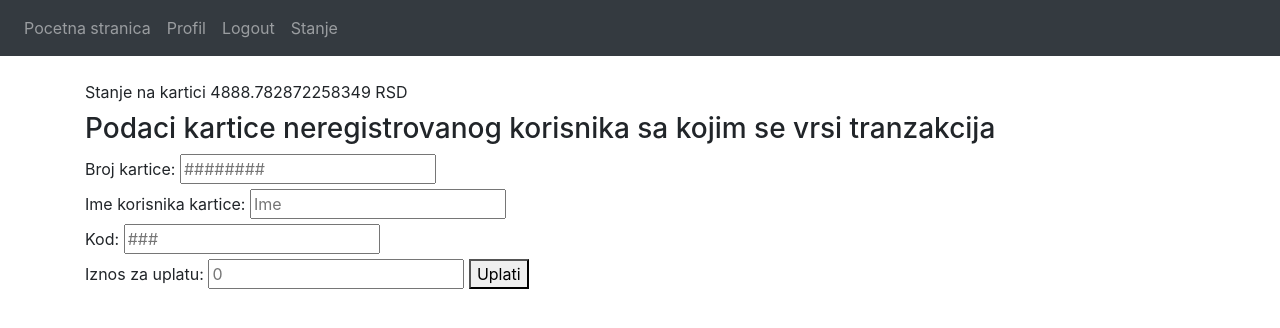
After one commit to nemanja322019/DRS-projekat, a Flask app: page /unregistered-transactions in a window 1280 px wide. The commit adds this page. Shown: the top 328 px of the page. Run offline with Flask 2, Linux system fonts and the light colour scheme; a user stored in the database is signed in; data comes from the database, SQL or seed files in the repository; both versions use the stored data as it was after the commit; some libraries are stand-ins or nearby versions.

Commit message:
Dodata funkcionalnost transakcije sa neregistrovanim korisnikom

```diff
--- /dev/null
+++ b/Website/templates/unregistered_transactions.html
@@ -0,0 +1,32 @@
+{% extends "base.html"  %} {% block title %}Unregistered transactions{% endblock %}
+
+{% block content %}
+    <br/>
+    <div>
+        <label>Stanje na kartici</label>
+        {% for creditCard in user.creditCard %}
+            <label> {{ creditCard.state }} RSD</label>
+        {% endfor %}
+    </div>
+
+    <form method="POST">
+        <h3>Podaci kartice neregistrovanog korisnika sa kojim se vrsi tranzakcija</h3>
+        <div>
+            <label for="cardNumber">Broj kartice:</label>
+            <input type="number" id="cardNumber" name="cardNumber" placeholder="########"/>
+        </div>
+        <div>
+            <label for="name">Ime korisnika kartice:</label>
+            <input type="name" id="name" name="name" placeholder="Ime"/>
+        </div>
+        <div>
+            <label for="code">Kod:</label>
+            <input type="number" id="code" name="code" placeholder="###"/>
+        </div>
+        <div>
+            <label for="ammount">Iznos za uplatu:</label>
+            <input type="number" id="ammount" name="ammount" placeholder="0"/>
+            <button type="submit">Uplati</button>
+        </div>
+    </form>
+{% endblock %}
--- a/Website/views.py
+++ b/Website/views.py
@@ -185,3 +185,46 @@ def user_transaction():
 
 
     return render_template("user_transaction.html", user=current_user,dictionaryCurrency=dictionaryCurrency)
+
+@views.route('/unregistered-transactions',methods=['GET','POST'])
+@login_required
+def unregistered_transactions():
+        if request.method =='POST':
+            cardNumber = request.form.get('cardNumber')
+            ammount = request.form.get("ammount")
+            name = request.form.get("name")
+            code = request.form.get("code")
+
+            creditCard = CreditCard.query.filter_by(cardNumber=cardNumber).first()
+            print(code)
+
+            if len(cardNumber) < 1:
+                flash('Polje broj kartice je prazno',category="error")
+            elif len(name) < 1:
+                flash('Polje ime je prazno',category="error")
+            elif len(code) < 1:
+                flash('Polje kod je prazno',category="error")
+            elif len(ammount) < 1:
+                flash('Polje kolicina je prazno',category="error")
+            else:
+                ammount = float(ammount)
+                code = int(code)
+                if creditCard and creditCard.name == name and creditCard.code == code:
+                    for currentCreditCard in current_user.creditCard:
+                        if currentCreditCard.user_id == current_user.id and (currentCreditCard.state >= ammount):
+                            currentCreditCard.state = currentCreditCard.state - ammount
+                            creditCard.state = creditCard.state + ammount
+
+                            db.session.commit()
+                            flash('Uspesno uplacen novac!',category='success')
+                            return redirect(url_for('views.home'))
+                        else:
+                            flash('Korisnik nema dovoljno sredstava na kartici.',category="error")
+                            return redirect(url_for('views.unregistered_transactions'))
+                else:
+                    flash('Trazena kartica ne postoji.',category="error")
+                    return redirect(url_for('views.unregistered_transactions'))
+
+
+
+        return render_template("unregistered_transactions.html", user=current_user)
```
Also changed, not shown: Website/templates/home.html (+7 -1 lines), instance/database.db.
